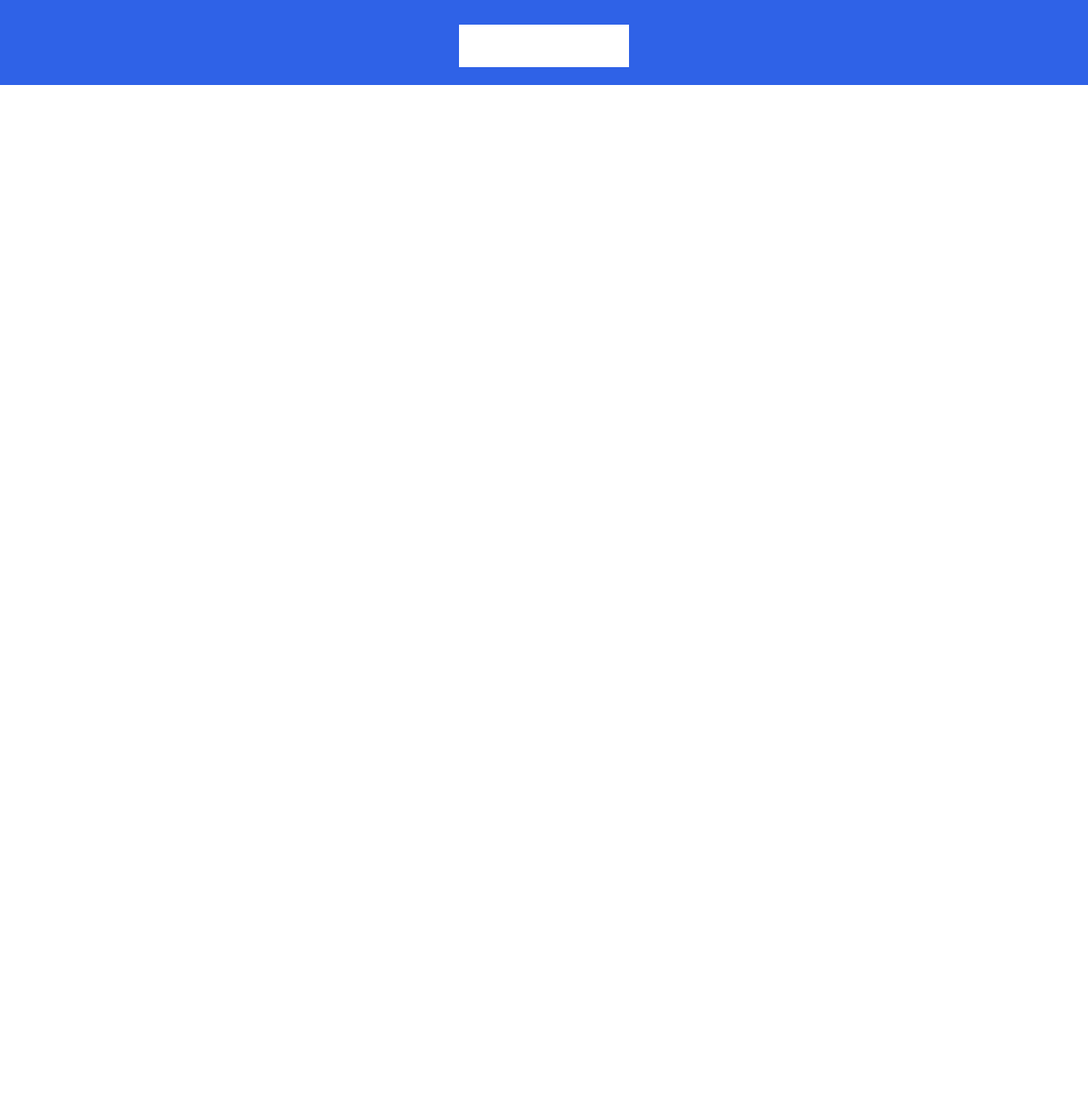
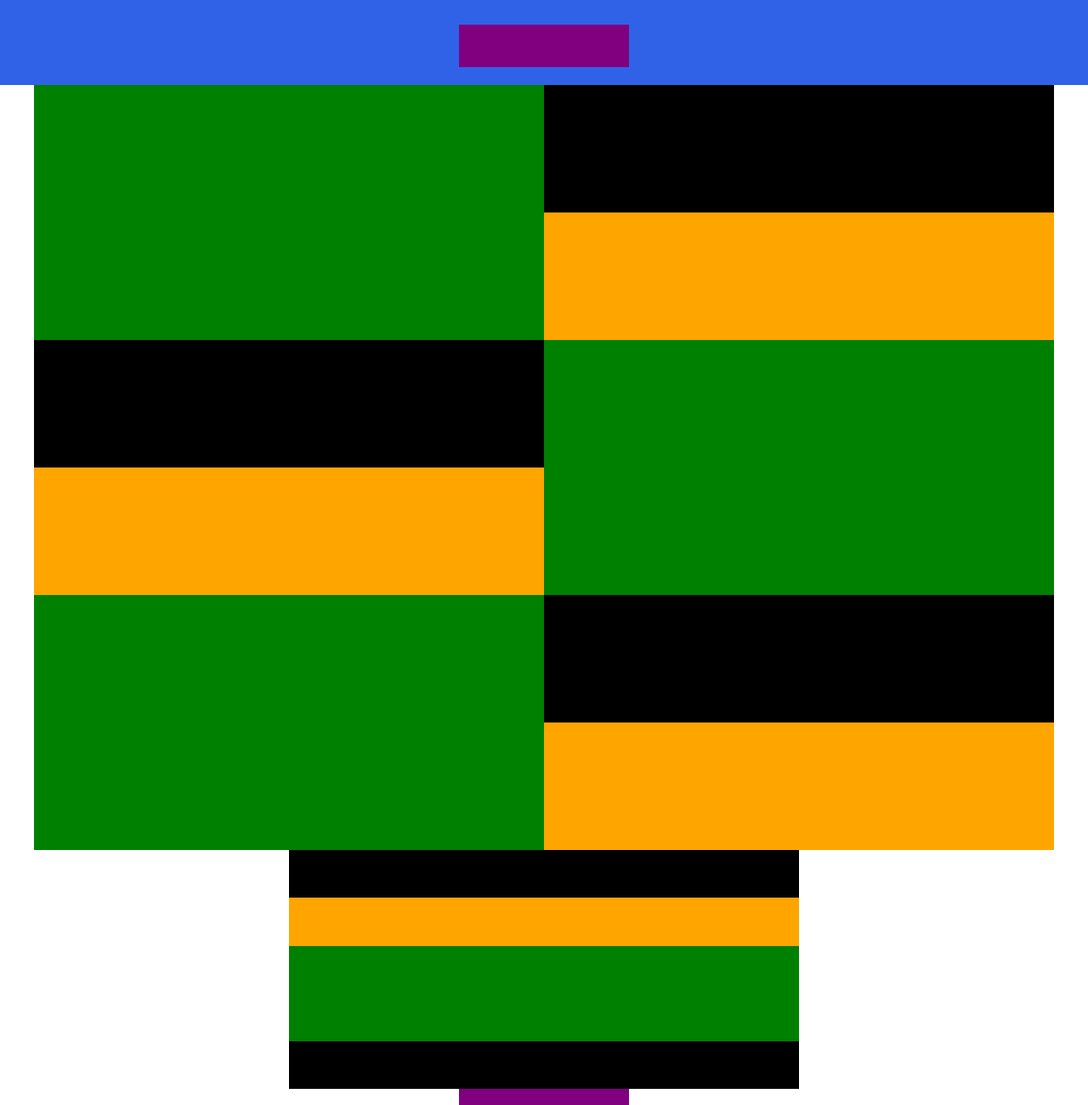
Before and after one commit to mesciuS/htmlcss-struttura-discord, a plain HTML site: page index.html in a window 1280 px wide. Shown: the part 500-1800 px from the top of the page at 85% size. Before the commit the page ends 800 px from the top, so only its background shows below. Drawn offline with Linux system fonts and the light colour scheme.

Commit message:
struttura principale

```diff
--- a/css/style.css
+++ b/css/style.css
@@ -4,9 +4,10 @@
     box-sizing: border-box;
 }
 
-.disc-sction {
-    background-color: white;
-    max-height: 20%;
+.disc-section {
+    display: flex;
+    flex-direction: column;
+    /* cambiare max height  */
     /* test */
 }
 
@@ -111,8 +112,79 @@ li {
 .button {
     width: 200px;
     height: 50px;
-    background-color: white;
+    background-color: purple
     /* test */
+}
 
+main {
+    max-width: 1200px;
+    width: 100%;
+    margin-left: auto;
+    margin-right: auto;
+
+    display: flex;
+    flex-direction: column;
 
 }
+
+.img {
+    width: 50%;
+    height: 300px;
+    background-color: green;
+    /* misure provvisorie */
+
+}
+
+.title {
+    width: 50%;
+    height: 150px;
+    background-color: black;
+    /* misure provvisorie */
+
+}
+
+.paragraph {
+    width: 50%;
+    height: 150px;
+    background-color: orange;
+    /* misure provvisorie */
+
+}
+
+.first-section {
+    height: 300px;
+    display: flex;
+    flex-wrap: wrap;
+    /* misure provvisorie */
+}
+
+.second-section {
+    height: 300px;
+
+    display: flex;
+    flex-wrap: wrap-reverse;
+    /* misure provvisorie */
+
+}
+
+.third-section {
+    height: 300px;
+
+    display: flex;
+    flex-wrap: wrap;
+
+    /* misure provvisorie */
+
+}
+
+.fourth-section {
+    height: 300px;
+
+    display: flex;
+    flex-direction: column;
+    align-items: center;
+
+    /* misure provvisorie */
+    /* aggiustare misure */
+
+}
--- a/index.html
+++ b/index.html
@@ -59,21 +59,44 @@
 
     </header>
 
+    <main>
+
         <section class="first-section disc-section">
+
+            <div class="img img-1"></div>
+            <h1 class="title title-1"></h1>
+            <div class="paragraph paragraph-1"></div>
 
         </section>
 
         <section class="second-section disc-section">
 
+            <div class="img img-2"></div>
+            <h1 class="title title-2"></h1>
+            <div class="paragraph paragraph-2"></div>
+
         </section>
 
         <section class="third-section disc-section">
 
+            <div class="img img-3"></div>
+            <h1 class="title title-3"></h1>
+            <div class="paragraph paragraph-3"></div>
+
         </section>
 
-    <section class="fourth-setion disc-section">
+        <section class="fourth-section disc-section">
+
+            <h1 class="title title-4"></h1>
+            <div class="paragraph paragraph-4"></div>
+            <div class="img img-4"></div>
+            <h2 class="title title-5"></h2>
+            <div class="button blue-button"></div>
 
         </section>
+
+    </main>
+
 
     <footer>
 
```
Lines whose indentation alone changed are shown as unchanged.
